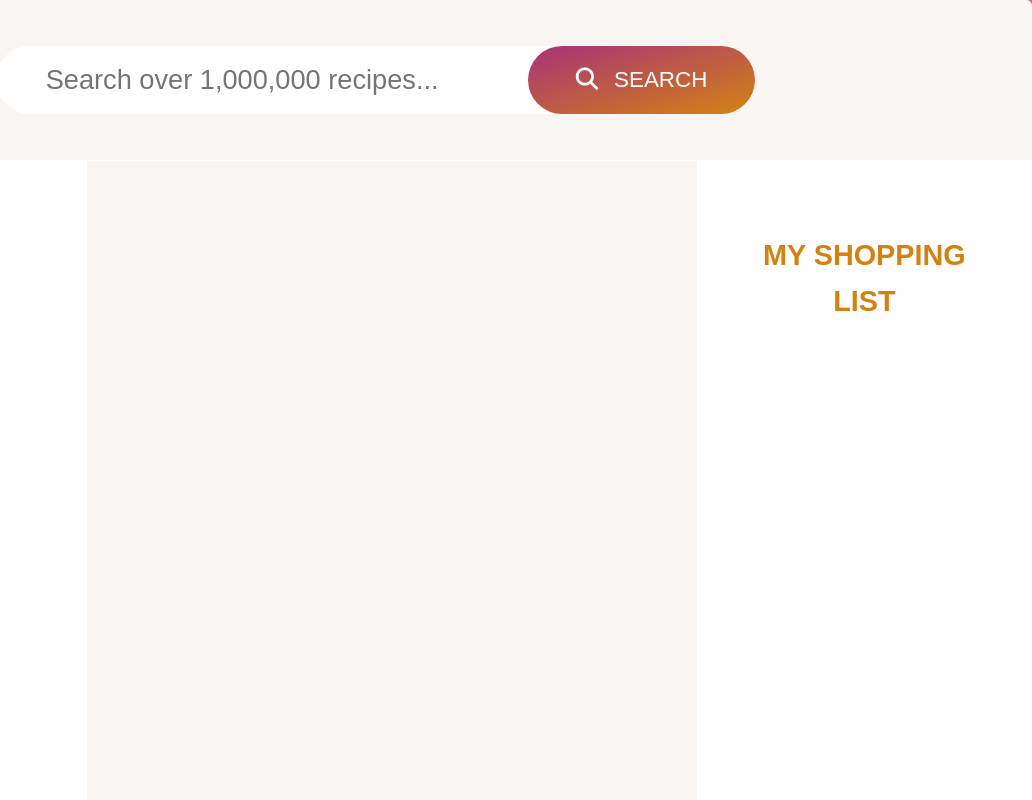
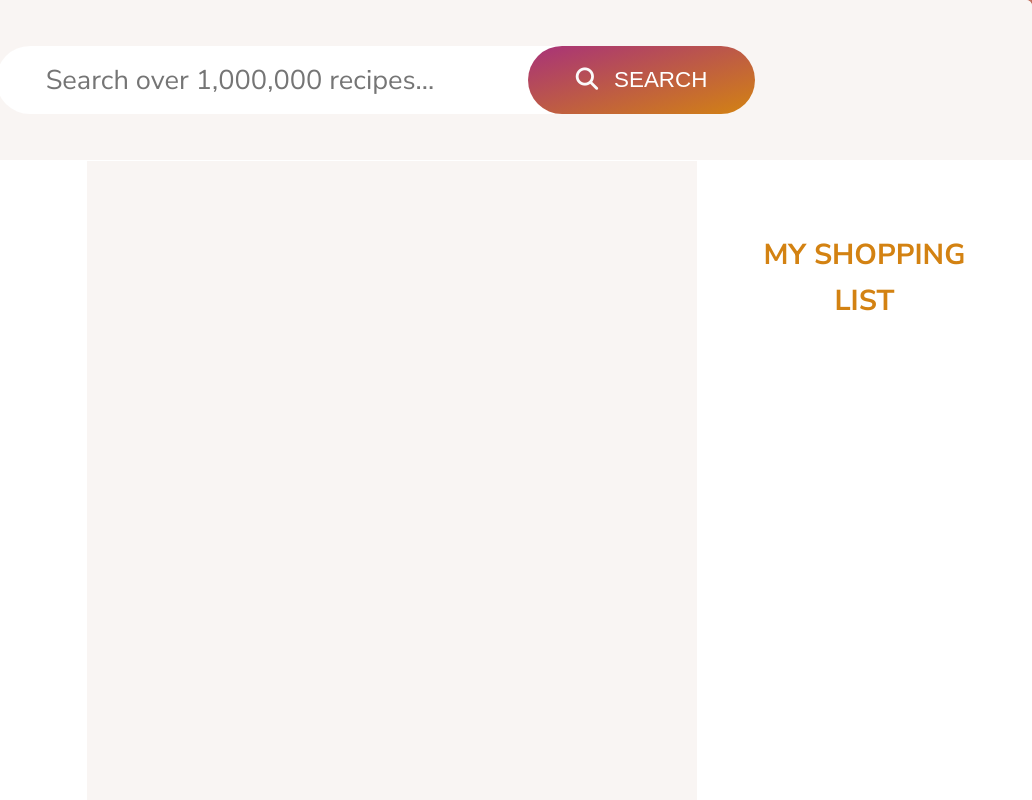
Before and after one commit to isaac-alexander/Forkify-Clone, a plain HTML site: page index.html in a window 1280 px wide. Shown: the top 800 px of the page, 248-1280 px from the left. Drawn offline with Linux system fonts and the light colour scheme.

Commit message:
index.html

```diff
--- a/index.html
+++ b/index.html
@@ -6,11 +6,9 @@
   <meta name="viewport" content="width=device-width, initial-scale=1.0" />
   <title>Forkify Clone</title>
   <link rel="stylesheet" href="styles.css" />
-  <link href="https://fonts.googleapis.com/css2?family=Open+Sans:wght@400;700&display=swap" rel="stylesheet" />
-
+  <link href="https://fonts.googleapis.com/css2?family=Nunito+Sans:wght@400;700&display=swap" rel="stylesheet" />
   <link rel="stylesheet" href="https://cdnjs.cloudflare.com/ajax/libs/font-awesome/6.5.0/css/all.min.css" />
 </head>
-
 
 <body>
   <div class="container">
@@ -36,23 +34,26 @@
         </div>
       </div>
     </header>
+
     <div class="results">
       <ul class="results_list"></ul>
       <div class="results_pages"></div>
     </div>
+
     <div class="recipe"></div>
+
     <div class="shopping">
       <h2 class="heading-2">My Shopping List</h2>
       <ul class="shopping_list"></ul>
       <div class="copyright">
         ©2020 by Soumya Dey.
-        <br>
+        <br />
         Powered by
-        <a href="https://forkify-api.herokuapp.com/" target="_blank" class="link">forkify-api.herokuapp.com</a>
-        .
+        <a href="https://forkify-api.herokuapp.com/" target="_blank" class="link">forkify-api.herokuapp.com</a>.
       </div>
     </div>
   </div>
+
   <script src="script.js"></script>
 </body>
 
```
